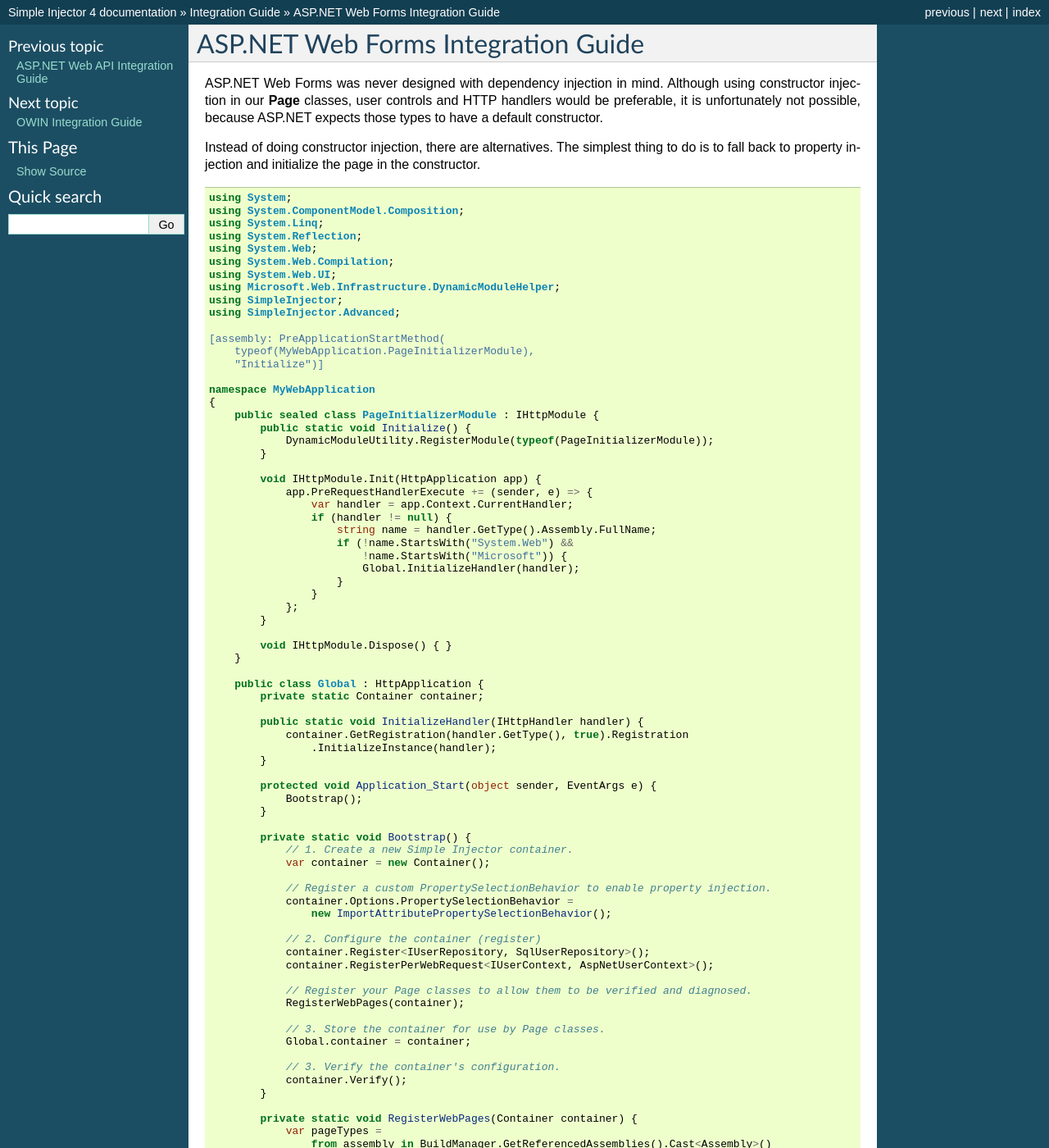
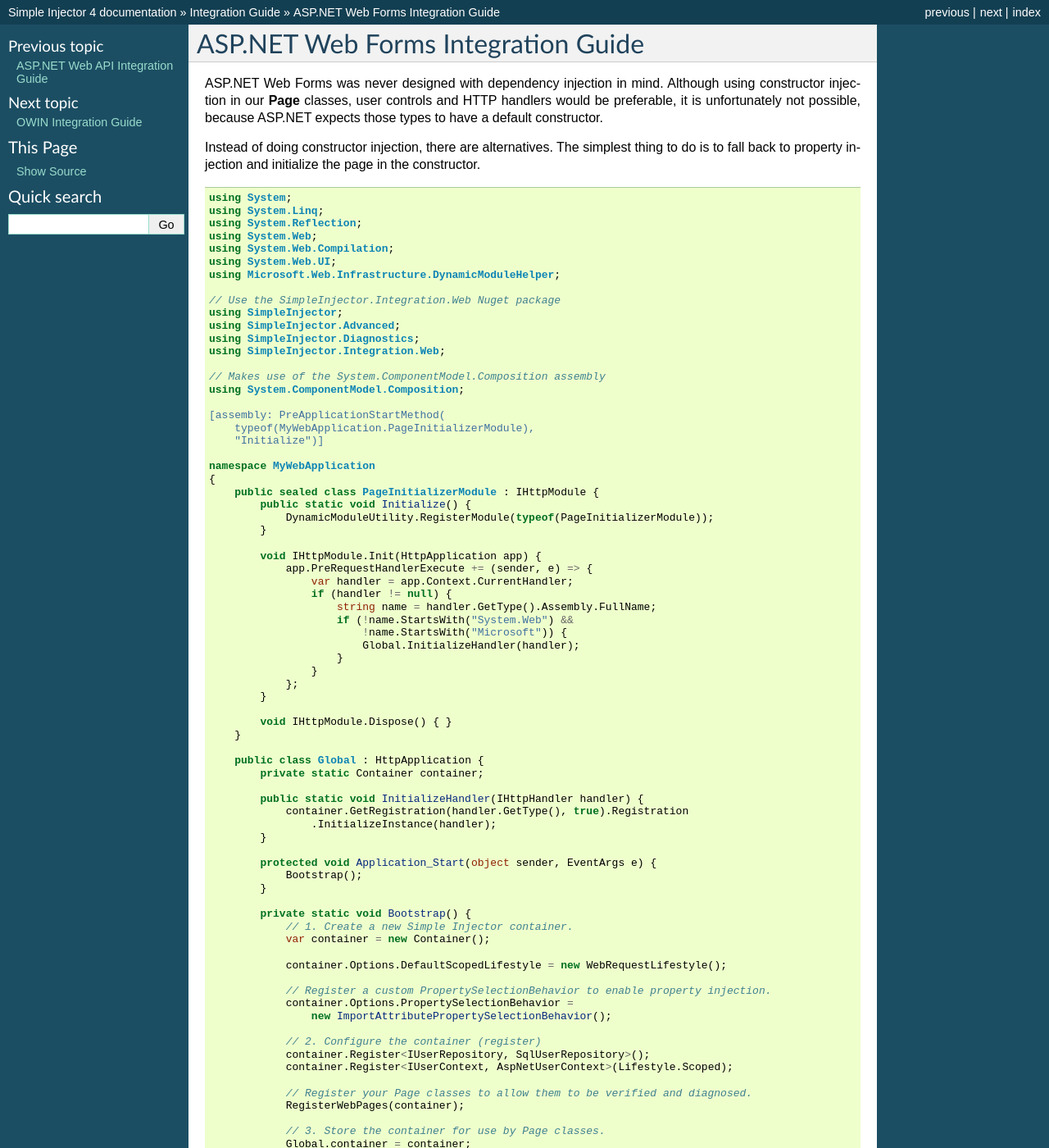
Before and after one commit to simpleinjector/Documentation, a Sphinx documentation site: the page built from source/webformsintegration.rst, in a window 1280 px wide and 1400 px high. Shown: the whole window at 82% size. Built offline with Sphinx 7.4.7, drawn with Linux system fonts in a browser that asks for light colours; some of the changed text lies outside the part shown.

Commit message:
Improvements to Web Forms integration guide
Few changes:
- Old RegisterPerWebRequest was used instead of Lifestyle.Scoped
- GetCustomAttributes<T> was used, which is not available under .NET
4.0.
- Included missing Diagnsotics namespace.
- Made clear which NuGet package must be included
- Made clear using comment which .NET assembly must be included.
- Added namespaces to Page example.

```diff
--- a/source/webformsintegration.rst
+++ b/source/webformsintegration.rst
@@ -9,15 +9,21 @@ Instead of doing constructor injection, there are alternatives. The simplest thi
 .. code-block:: c#
 
     using System;
-    using System.ComponentModel.Composition;
     using System.Linq;
     using System.Reflection;
     using System.Web;
     using System.Web.Compilation;
     using System.Web.UI;
     using Microsoft.Web.Infrastructure.DynamicModuleHelper;
+
+    // Use the SimpleInjector.Integration.Web Nuget package
     using SimpleInjector;
     using SimpleInjector.Advanced;
+    using SimpleInjector.Diagnostics;
+    using SimpleInjector.Integration.Web;
+
+    // Makes use of the System.ComponentModel.Composition assembly
+    using System.ComponentModel.Composition;
 
     [assembly: PreApplicationStartMethod(
         typeof(MyWebApplication.PageInitializerModule),
@@ -62,13 +68,15 @@ Instead of doing constructor injection, there are alternatives. The simplest thi
                 // 1. Create a new Simple Injector container.
                 var container = new Container();
 
+                container.Options.DefaultScopedLifestyle = new WebRequestLifestyle();
+
                 // Register a custom PropertySelectionBehavior to enable property injection.
                 container.Options.PropertySelectionBehavior =
                     new ImportAttributePropertySelectionBehavior();
 
                 // 2. Configure the container (register)
                 container.Register<IUserRepository, SqlUserRepository>();
-                container.RegisterPerWebRequest<IUserContext, AspNetUserContext>();
+                container.Register<IUserContext, AspNetUserContext>(Lifestyle.Scoped);
 
                 // Register your Page classes to allow them to be verified and diagnosed.
                 RegisterWebPages(container);
@@ -113,7 +121,10 @@ With this code in place, we can now write our page classes as follows:
 
 .. code-block:: c#
 
-    public partial class Default : Page {
+    using System;
+    using System.ComponentModel.Composition;
+
+    public partial class Default : System.Web.UI.Page {
         [Import] public IUserRepository UserRepository { get; set; }
         [Import] public IUserContext UserContext { get; set; }
 
```
Also changed, not shown: other parts of source/webformsintegration.rst (+1 -1 lines).
